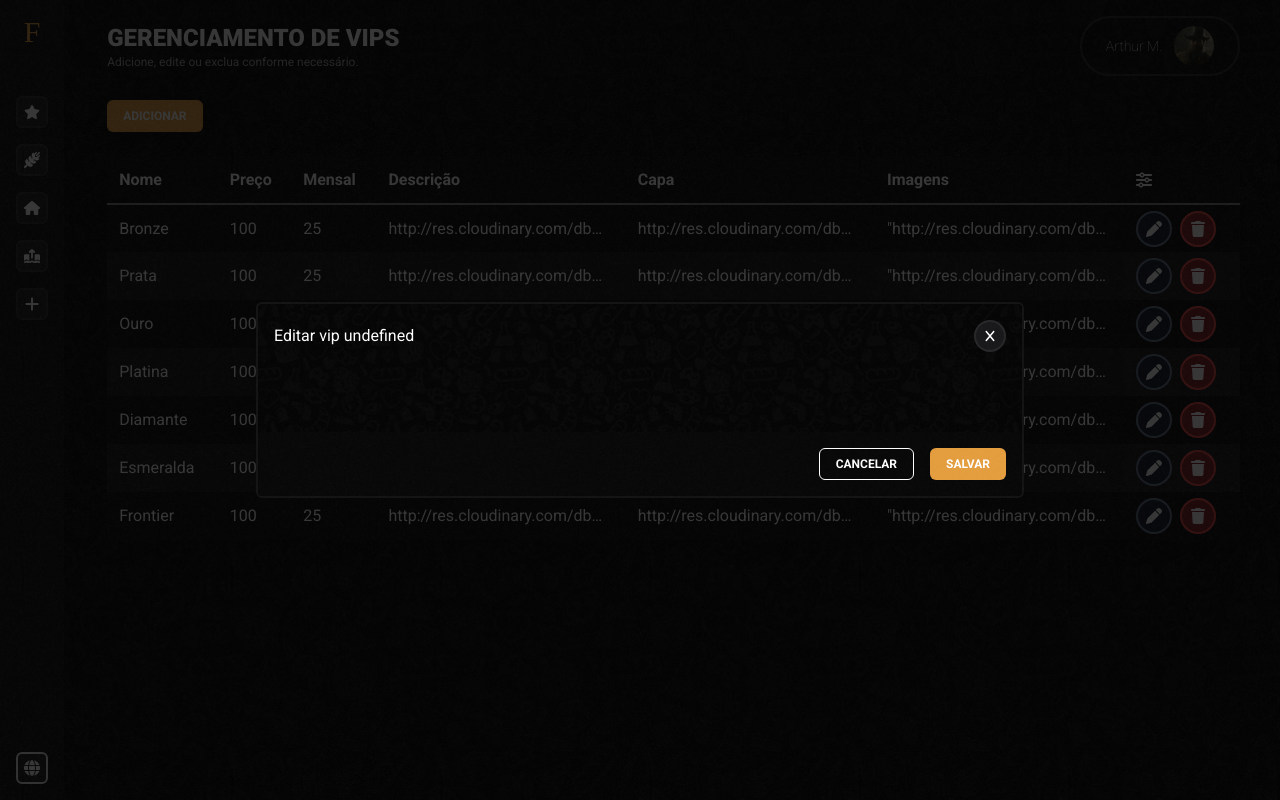
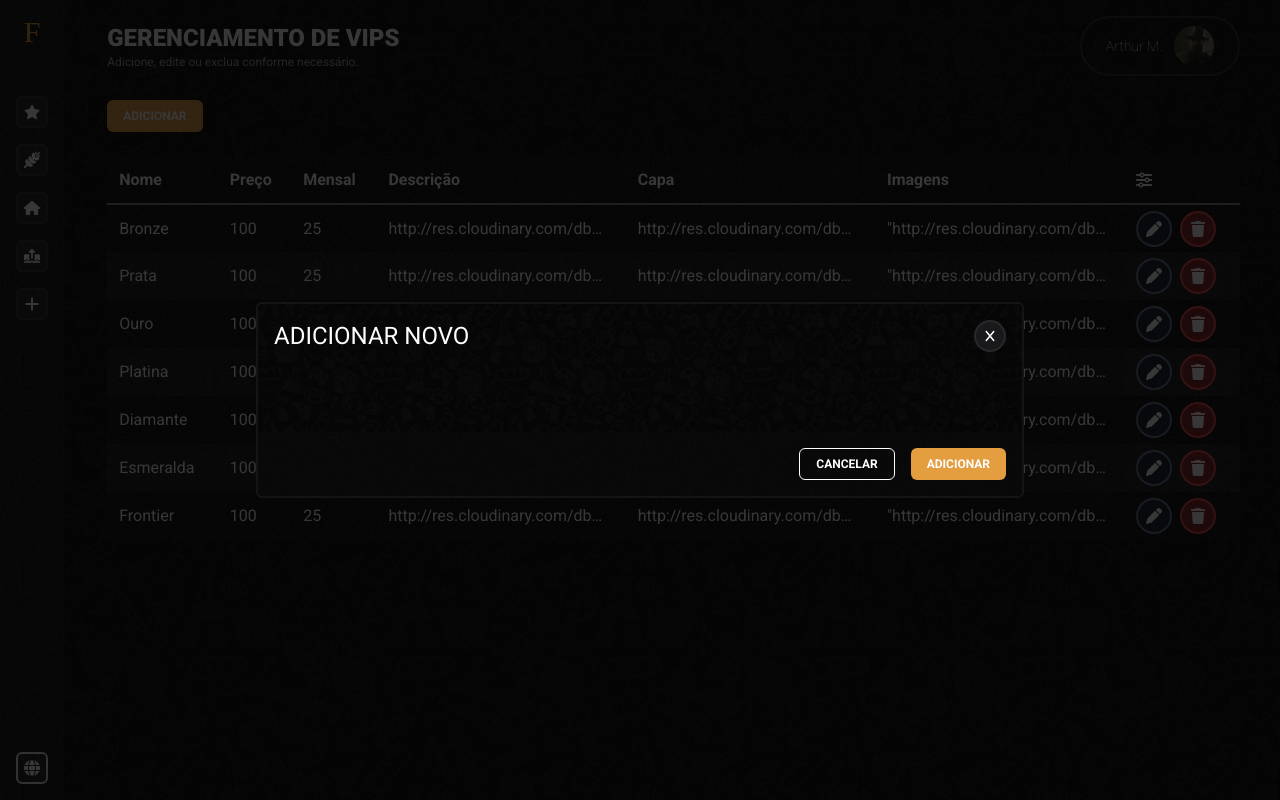
Before and after one commit to edsoncamargo/frontier, a React (Vite) app in the folder web/: page /admin/dashboard in a window 1280 px wide. Both pictures are taken after a click on the button "ADICIONAR". Built offline with nearby package versions, Linux system fonts and the light colour scheme; a web font is replaced by a local one.

Commit message:
imp: dynamic dashboard

```diff
--- a/web/src/components/modal/modal.tsx
+++ b/web/src/components/modal/modal.tsx
@@ -50,7 +50,7 @@ type HeaderProps = {
 function Header({ title, children }: Readonly<HeaderProps>) {
   return (
     <div className='flex justify-between items-center gap-4 p-4'>
-      <h3>{title}</h3>
+      <h3 className='text-2xl'>{title.toUpperCase()}</h3>
 
       {children}
     </div>
--- a/web/src/pages/admin/dashboard/panel/panel.dashboard.admin.tsx
+++ b/web/src/pages/admin/dashboard/panel/panel.dashboard.admin.tsx
@@ -24,6 +24,7 @@ type PanelType = {
 export function PanelDashboard({ structure }: Readonly<PanelType>) {
   const { category } = useParams();
   const panel = JSON.parse(structure);
+  console.log(panel);
   console.log(category);
 
   const [isOpenModal, setIsOpenModal] = useState<boolean>(false);
@@ -146,7 +147,7 @@ export function PanelDashboard({ structure }: Readonly<PanelType>) {
     if (modalType === 'add') {
       return (
         <>
-          <Modal.Header title={`Editar vip ${currentSelectedItem?.type}`}>
+          <Modal.Header title='ADICIONAR NOVO'>
             <Modal.X onClose={handleModalToggle} />
           </Modal.Header>
 
@@ -163,14 +164,18 @@ export function PanelDashboard({ structure }: Readonly<PanelType>) {
               CANCELAR
             </Button>
 
-            <Button size='sm'>SALVAR</Button>
+            <Button size='sm'>ADICIONAR</Button>
           </Modal.Footer>
         </>
       );
     } else if (modalType === 'edit') {
       return (
         <>
-          <Modal.Header title={`Editar vip ${currentSelectedItem?.type}`}>
+          <Modal.Header
+            title={`Editar ${panel.panelTitle.slice(0, -1)} ${
+              currentSelectedItem?.type
+            }`}
+          >
             <Modal.X onClose={handleModalToggle} />
           </Modal.Header>
 
@@ -208,13 +213,17 @@ export function PanelDashboard({ structure }: Readonly<PanelType>) {
                 <FaX />
               </em>
 
-              <h3 className='text-3xl text-center'>
-                Deletar o vip <strong>{currentSelectedItem?.type}</strong>
+              <h3 className='text-3xl text-center uppercase'>
+                Deletar {panel.panelTitle.slice(0, -1)}{' '}
+                <strong>{currentSelectedItem?.type}</strong>
               </h3>
 
               <p className='text-center tracking-wider'>
-                Você vai deletar o vip{' '}
-                <strong>{currentSelectedItem?.type}</strong>
+                Você vai deletar o(a){' '}
+                {panel.panelTitle.slice(0, -1).toUpperCase()}{' '}
+                <strong className='uppercase'>
+                  {currentSelectedItem?.type}
+                </strong>
                 <br></br>
                 Tem certeza?
               </p>
```
